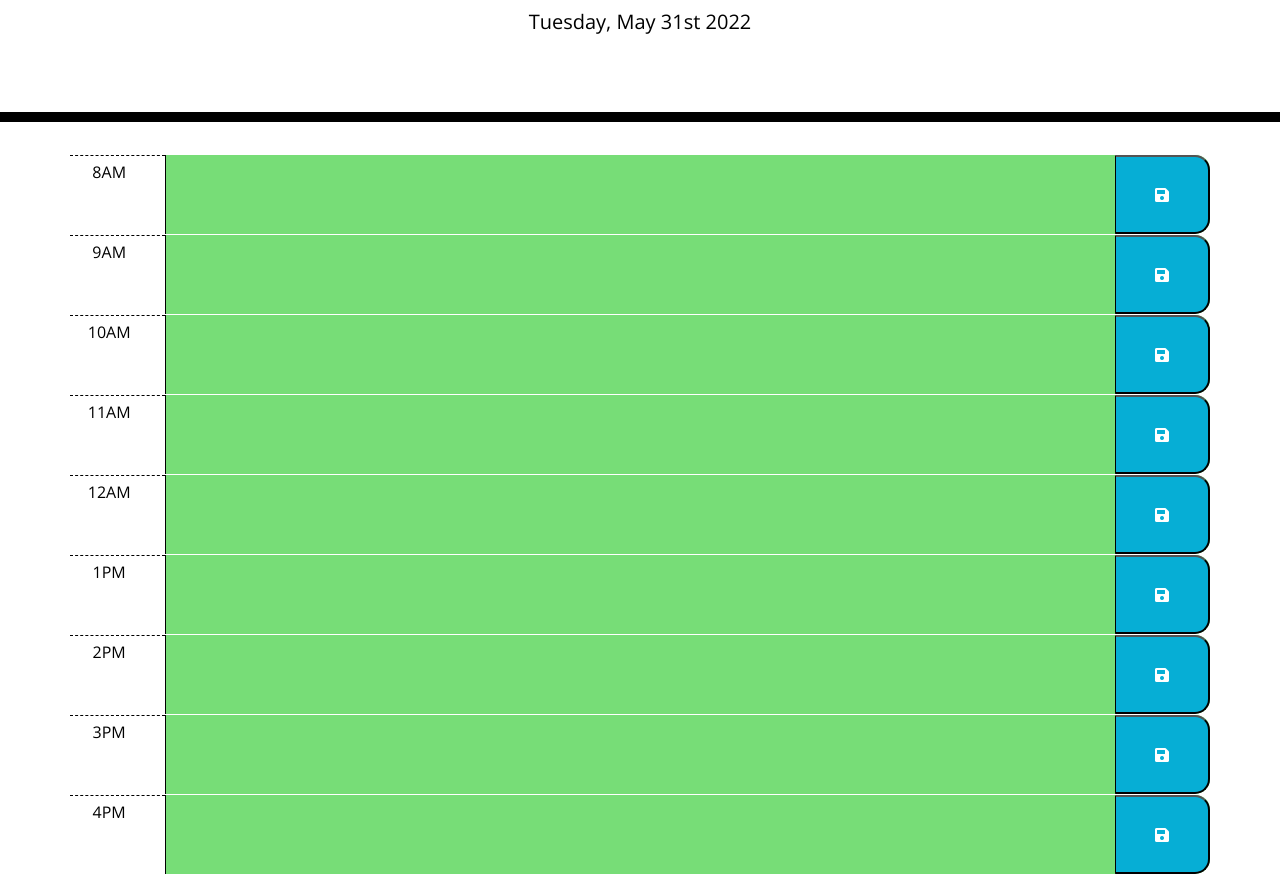
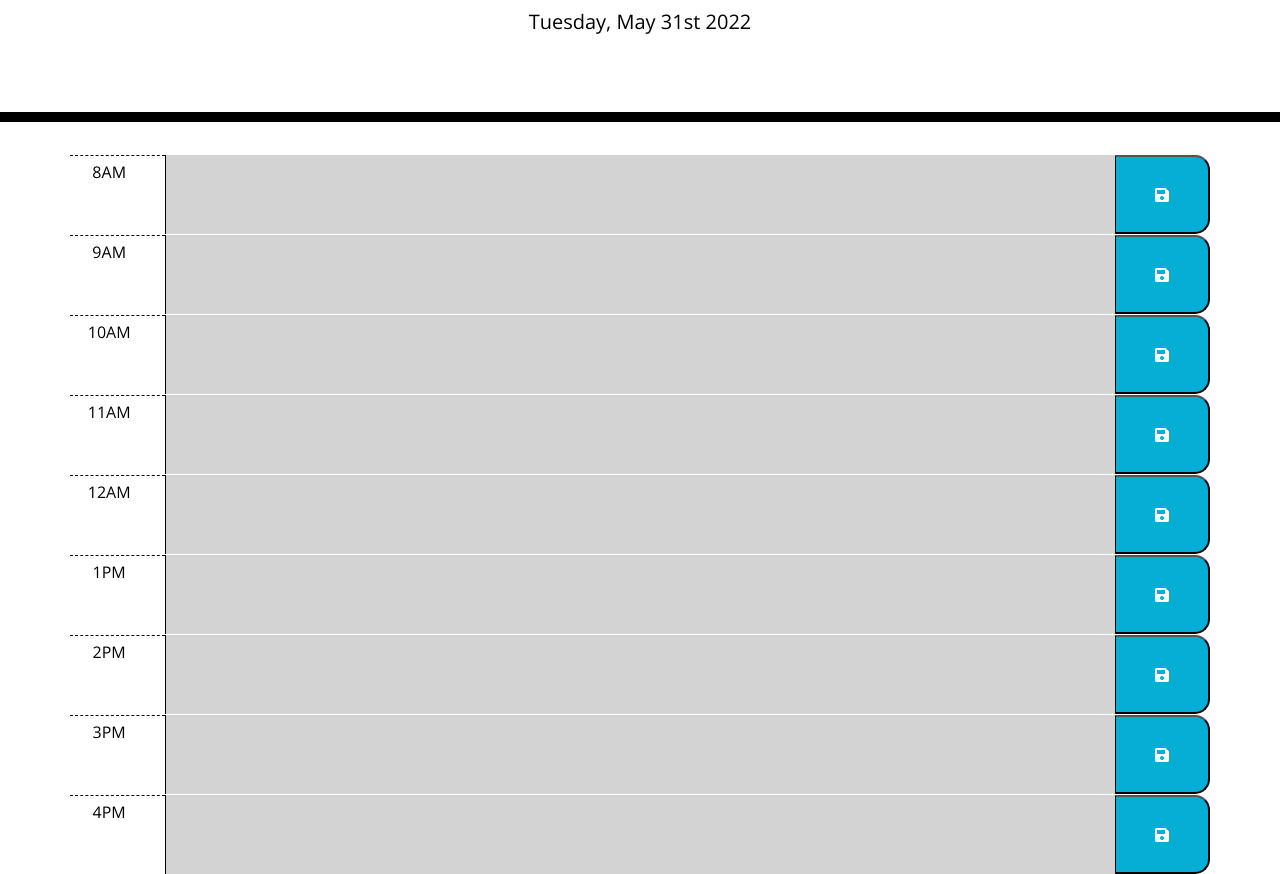
Before and after one commit to Khanh-T-Tran/Workday_Scheduler, a plain HTML site: page index.html in a window 1280 px wide. Shown: the part 182-1056 px from the top of the page. Drawn offline with nearby package versions, Linux system fonts and the light colour scheme.

Commit message:
fix the time block color

```diff
--- a/index.html
+++ b/index.html
@@ -82,7 +82,7 @@
         <button class="col-1 saveBtn"><i class="fas fa-save"></i></button>
 
     </div>
-    <div class="row time-block" id="16h">
+    <div id="16h" class="row time-block" >
         <div class="col-1 hour pt-2">4PM    </div>
         <textarea class="col-10 plan"></textarea>
         <button class="col-1 saveBtn"><i class="fas fa-save"></i></button>
--- a/script.js
+++ b/script.js
@@ -31,8 +31,9 @@ $(document).ready(function() {
 
         // loop over time blocks To check the time and add the classes for background indicators
         $(".time-block").each(function () {
-            var blockTime = parseInt($(this).attr("id").split("hour")[1]);
+            var blockTime = parseInt($(this).attr("id").split("hour")[0]);
             console.log(blockTime)
+            console.log(timeNow)
 
 
             if (blockTime < timeNow) {
```
